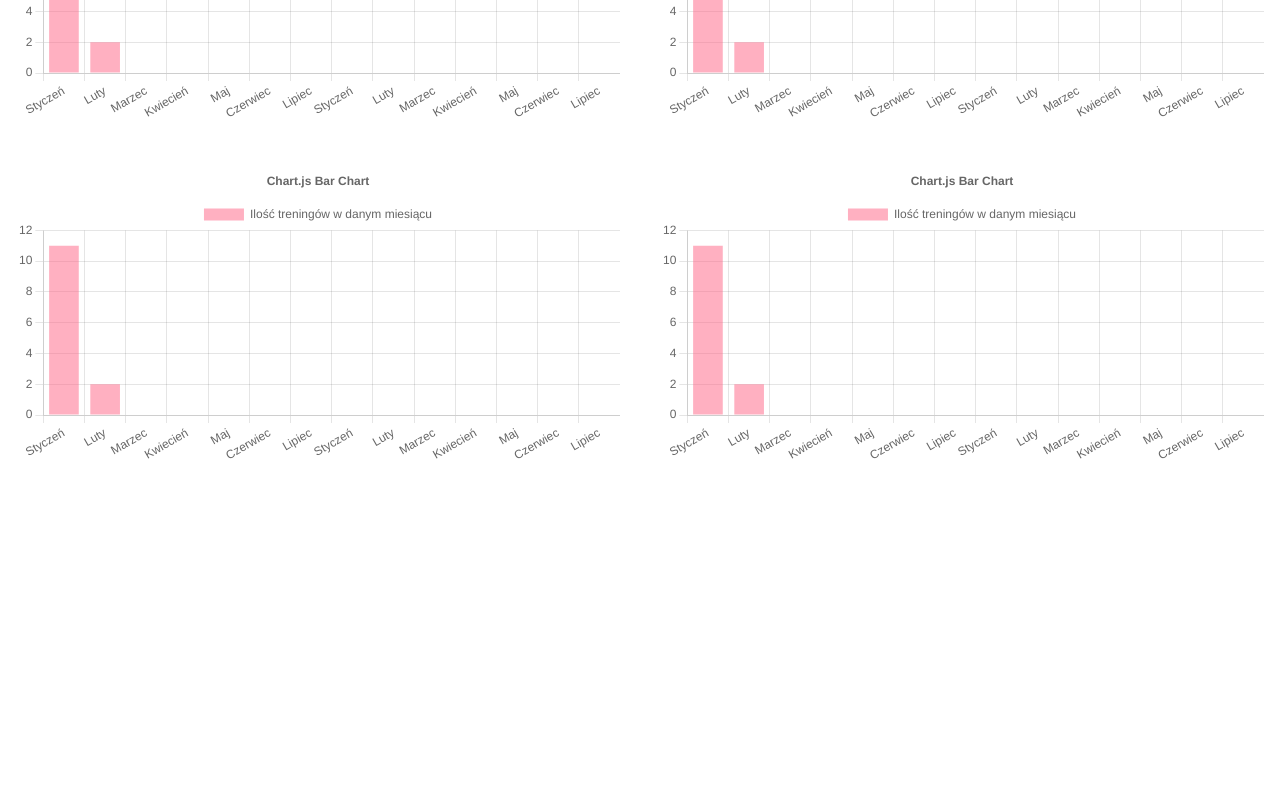
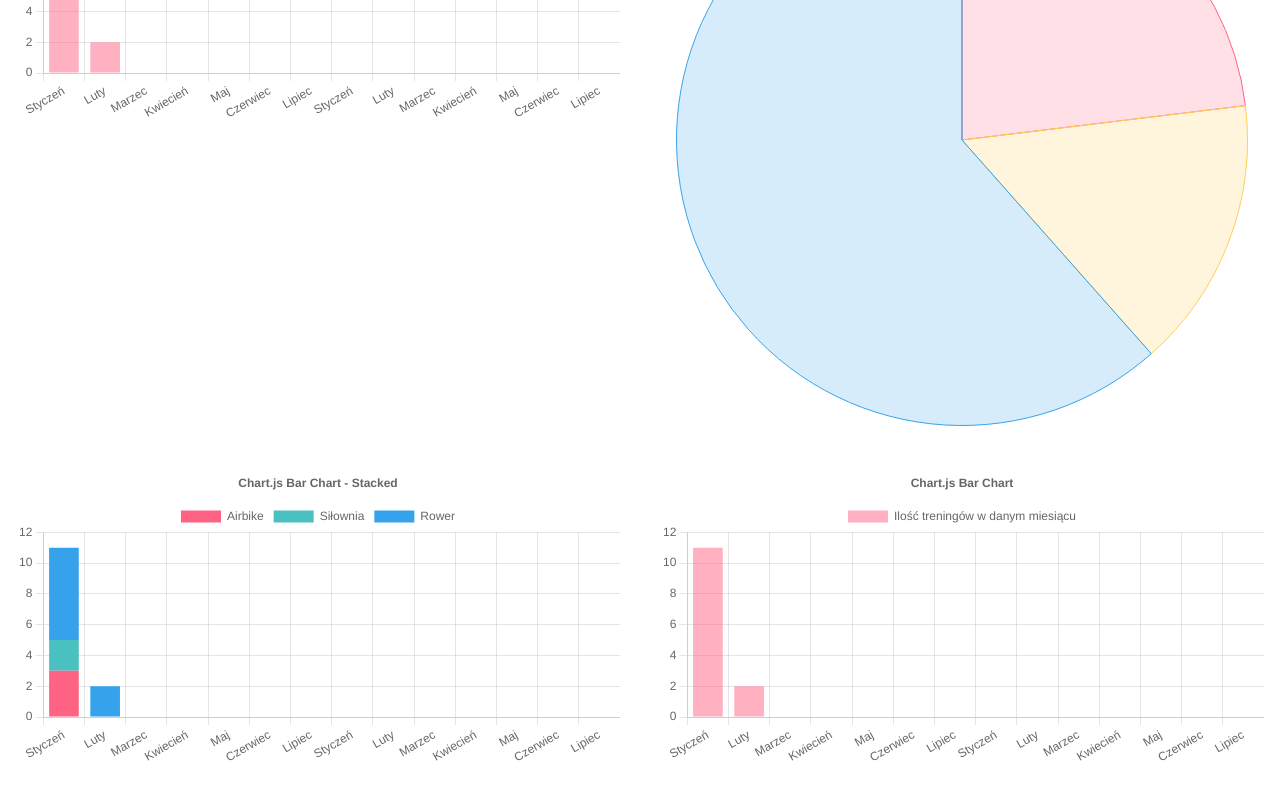
Before and after one commit to james028/training-app, a React (Create React App) app: page /trainings in a window 1280 px wide. Shown: the part 1257-2057 px from the top of the page. Before the commit the page ends 1899 px from the top, so only its background shows below. Built offline with nearby package versions, Linux system fonts and the light colour scheme.

Commit message:
add another charts data

```diff
--- a/src/components/Charts/Charts.tsx
+++ b/src/components/Charts/Charts.tsx
@@ -1,120 +1,31 @@
 import React from "react";
 import SumByMonthsChart from "./SumByMonthsChart/SumByMonthsChart";
-import { TCalendarData, TDay, TMonth } from "../../types/app-types";
+import { countTotalNestedEventsPerMonth } from "../../hooks/useCountTotalEventsPerMonth";
 import { calendarData } from "../../mock/mock";
+import SumAllTrainingsChart from "./SumAllTrainingsChart/SumAllTrainingsChart";
+import { countNestedEventsByType } from "../../hooks/useCountEventByType";
+import TrainingByMonthChart from "./TrainingByMonthChart/TrainingByMonthChart";
 
 const Charts = () => {
-  const countTotalNestedEventsPerMonth = (
-    data: TCalendarData,
-  ): Record<string, number> => {
-    const result: Record<string, number> = {};
+  const { resultsArray } = countTotalNestedEventsPerMonth(calendarData);
+  const { resultsEventArray, resultByMonthIndex, result } =
+    countNestedEventsByType(calendarData);
 
-    for (const yearKey in data) {
-      const monthsData = data[yearKey];
-
-      monthsData.forEach((monthEntry: Record<string, TMonth[]>) => {
-        for (const monthKey in monthEntry) {
-          const events = monthEntry[monthKey];
-
-          if (!result[monthKey]) {
-            result[monthKey] = 0;
-          }
-
-          events?.forEach((nestedEvent: Record<string, TDay[]>) => {
-            Object.values(nestedEvent).forEach((nestedKey) => {
-              result[monthKey] += nestedKey.length;
-            });
-          });
-        }
-      });
-    }
-
-    return result;
-  };
-
-  const createEventsPerMonthArray = (): number[] => {
-    const results = countTotalNestedEventsPerMonth(calendarData ?? {});
-
-    return Object.values(results).map((event) => +event);
-  };
-  // @ts-ignore
-  // @ts-ignore
-  const countNestedEventsByType = (data) => {
-    const result = {};
-
-    const result2: any = [];
-
-    for (const yearKey in data) {
-      const monthsData = data[yearKey];
-      // @ts-ignore
-      monthsData.forEach((monthEntry) => {
-        for (const monthKey in monthEntry) {
-          const events = monthEntry[monthKey];
-
-          // Zagnieżdżone zdarzenia
-          const obj: any = {};
-          // @ts-ignore
-          events.forEach((nestedEvent) => {
-            if (nestedEvent && Object.keys(nestedEvent).length > 0) {
-              Object.keys(nestedEvent).forEach((nestedKey) => {
-                const nestedEventsOfType = nestedEvent[nestedKey].filter(
-                  // @ts-ignore
-                  (event) => event && event.type,
-                );
-
-                // Zlicz zagnieżdżone zdarzenia dla każdego typu
-                // @ts-ignore
-
-                nestedEventsOfType.forEach((event: { type: any }) => {
-                  let eventType = event.type;
-
-                  if (!obj[eventType]) {
-                    obj[eventType] = 0;
-                  }
-                  obj[eventType]++;
-
-                  // @ts-ignore
-                  result[monthKey] = obj;
-
-                  //jęsli suma wszystkich treningów
-                  // if (!result[eventType]) {
-                  //   // @ts-ignore
-                  //   result[eventType] = 0;
-                  // }
-                  // // @ts-ignore
-                  // result[eventType]++;
-                });
-              });
-            }
-          });
-        }
-      });
-    }
-
-    result2.push(result);
-    console.log(result2);
-
-    return { result2, result };
-  };
-
-  // Przykład użycia dla danego zestawu danych
-  const { result, result2 } = countNestedEventsByType(calendarData);
-  console.log(result, result2);
-
+  console.log(resultsEventArray, resultByMonthIndex, result);
   return (
     <>
       <div className="grid grid-cols-2 grid-rows-1 gap-10 pb-20">
         <div>
-          <SumByMonthsChart data={createEventsPerMonthArray()} />
+          <SumByMonthsChart data={resultsArray} />
         </div>
         <div>
-          <SumByMonthsChart data={createEventsPerMonthArray()} />
+          <SumAllTrainingsChart data={result} />
         </div>
         <div>
-          <SumByMonthsChart data={createEventsPerMonthArray()} />
+          <TrainingByMonthChart data1={resultByMonthIndex} />
         </div>
         <div>
-          <SumByMonthsChart data={createEventsPerMonthArray()} />
+          <SumByMonthsChart data={resultsArray} />
         </div>
       </div>
     </>
--- /dev/null
+++ b/src/components/Charts/SumAllTrainingsChart/SumAllTrainingsChart.tsx
@@ -0,0 +1,38 @@
+import React from "react";
+import { Pie } from "react-chartjs-2";
+
+const SumAllTrainingsChart = ({ data }: { data: any }) => {
+  const labels = [...Object.keys(data)];
+  const datasetsData = [...Object.values(data)];
+
+  const chartData = {
+    labels: labels,
+    datasets: [
+      {
+        label: "# of Votes",
+        data: datasetsData,
+        backgroundColor: [
+          "rgba(255, 99, 132, 0.2)",
+          "rgba(255, 206, 86, 0.2)",
+          "rgba(54, 162, 235, 0.2)",
+          "rgba(75, 192, 192, 0.2)",
+          "rgba(153, 102, 255, 0.2)",
+          "rgba(255, 159, 64, 0.2)",
+        ],
+        borderColor: [
+          "rgba(255, 99, 132, 1)",
+          "rgba(255, 206, 86, 1)",
+          "rgba(54, 162, 235, 1)",
+          "rgba(75, 192, 192, 1)",
+          "rgba(153, 102, 255, 1)",
+          "rgba(255, 159, 64, 1)",
+        ],
+        borderWidth: 1,
+      },
+    ],
+  };
+
+  return <Pie data={chartData} />;
+};
+
+export default SumAllTrainingsChart;
--- a/src/components/Charts/SumByMonthsChart/SumByMonthsChart.tsx
+++ b/src/components/Charts/SumByMonthsChart/SumByMonthsChart.tsx
@@ -3,6 +3,7 @@ import { Bar } from "react-chartjs-2";
 
 import { Chart as ChartJS, registerables } from "chart.js";
 import { useTranslation } from "react-i18next";
+import { months } from "../../../utils/utils";
 ChartJS.register(...registerables);
 
 type TSumByMonthsChart = {
@@ -25,22 +26,7 @@ const SumByMonthsChart = ({ data }: TSumByMonthsChart) => {
   };
 
   const chartData = {
-    labels: [
-      "January",
-      "February",
-      "March",
-      "April",
-      "May",
-      "June",
-      "July",
-      "January",
-      "February",
-      "March",
-      "April",
-      "May",
-      "June",
-      "July",
-    ].map((month) => t(month)),
+    labels: months,
     datasets: [
       {
         label: t("CountOfTrainingsByMonths"),
--- /dev/null
+++ b/src/components/Charts/TrainingByMonthChart/TrainingByMonthChart.tsx
@@ -0,0 +1,74 @@
+import React from "react";
+import { Bar } from "react-chartjs-2";
+
+import {
+  BarElement,
+  CategoryScale,
+  Chart as ChartJS,
+  Legend,
+  LinearScale,
+  Title,
+  Tooltip,
+} from "chart.js";
+import { months } from "../../../utils/utils";
+
+ChartJS.register(
+  CategoryScale,
+  LinearScale,
+  BarElement,
+  Title,
+  Tooltip,
+  Legend,
+);
+
+const TrainingByMonthChart = ({ data1 }: { data1: any }) => {
+  const createDatasetsData = () => {
+    const backgroundColors = [
+      "rgb(255, 99, 132)",
+      "rgb(75, 192, 192)",
+      "rgb(53, 162, 235)",
+    ];
+
+    const firstKey = Object.keys(data1)[0];
+
+    return Object.keys(data1[firstKey]).reduce((acc, label, index) => {
+      const newData: { data: any[]; label: string; backgroundColor: string } = {
+        label,
+        data: Object.keys(data1).map((key) => data1[key][label]),
+        backgroundColor: backgroundColors[index],
+      };
+      // @ts-ignore
+      acc.push(newData);
+      return acc;
+    }, []);
+  };
+
+  const options = {
+    plugins: {
+      title: {
+        display: true,
+        text: "Chart.js Bar Chart - Stacked",
+      },
+    },
+    responsive: true,
+    scales: {
+      x: {
+        stacked: true,
+      },
+      y: {
+        stacked: true,
+      },
+    },
+  };
+
+  console.log(createDatasetsData());
+
+  const chartData = {
+    labels: months,
+    datasets: createDatasetsData(),
+  };
+
+  return <Bar options={options} data={chartData} />;
+};
+
+export default TrainingByMonthChart;
--- /dev/null
+++ b/src/hooks/useCountEventByType.ts
@@ -0,0 +1,52 @@
+import { TCalendarData } from "../types/app-types";
+
+export const countNestedEventsByType = (
+  data: TCalendarData,
+): { resultsEventArray: any; resultByMonthIndex: any; result: any } => {
+  const result: Record<string, number> = {};
+  const resultByMonthIndex: Record<string, object> = {};
+  const resultsEventArray: any = [];
+
+  for (const yearKey in data) {
+    const monthsData = data[yearKey];
+
+    monthsData.forEach((monthEntry) => {
+      for (const monthKey in monthEntry) {
+        const events = monthEntry[monthKey];
+
+        const obj: any = {};
+
+        events.forEach((nestedEvent) => {
+          if (nestedEvent && Object.keys(nestedEvent).length > 0) {
+            Object.keys(nestedEvent).forEach((nestedKey) => {
+              const nestedEventsOfType = nestedEvent[nestedKey].filter(
+                (event) => event && event.type,
+              );
+
+              nestedEventsOfType.forEach((event: { type: any }) => {
+                let eventType = event.type;
+
+                if (!obj[eventType]) {
+                  obj[eventType] = 0;
+                }
+                obj[eventType]++;
+
+                resultByMonthIndex[monthKey] = obj;
+
+                //jęsli suma wszystkich treningów
+                if (!result[eventType]) {
+                  result[eventType] = 0;
+                }
+                result[eventType]++;
+              });
+            });
+          }
+        });
+      }
+    });
+  }
+
+  resultsEventArray.push(resultByMonthIndex);
+
+  return { resultsEventArray, resultByMonthIndex, result };
+};
--- /dev/null
+++ b/src/hooks/useCountTotalEventsPerMonth.ts
@@ -0,0 +1,31 @@
+import { TCalendarData, TDay, TMonth } from "../types/app-types";
+
+export const countTotalNestedEventsPerMonth = (
+  data: TCalendarData,
+): { resultsArray: number[] } => {
+  const result: Record<string, number> = {};
+
+  for (const yearKey in data) {
+    const monthsData = data[yearKey];
+
+    monthsData.forEach((monthEntry: Record<string, TMonth[]>) => {
+      for (const monthKey in monthEntry) {
+        const events = monthEntry[monthKey];
+
+        if (!result[monthKey]) {
+          result[monthKey] = 0;
+        }
+
+        events?.forEach((nestedEvent: Record<string, TDay[]>) => {
+          Object.values(nestedEvent).forEach((nestedKey) => {
+            result[monthKey] += nestedKey.length;
+          });
+        });
+      }
+    });
+  }
+
+  const resultsArray = Object.values(result).map((event) => +event);
+
+  return { resultsArray };
+};
--- /dev/null
+++ b/src/utils/utils.ts
@@ -0,0 +1,18 @@
+import { t } from "i18next";
+
+export const months = [
+  "January",
+  "February",
+  "March",
+  "April",
+  "May",
+  "June",
+  "July",
+  "January",
+  "February",
+  "March",
+  "April",
+  "May",
+  "June",
+  "July",
+].map((month) => t(month));
```
